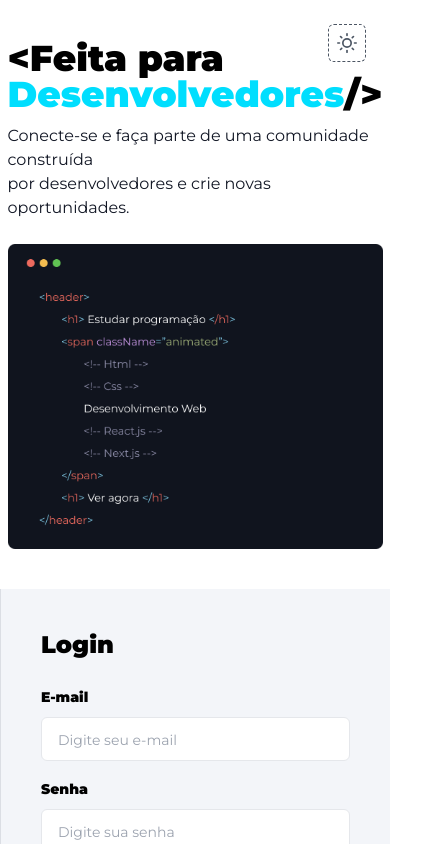
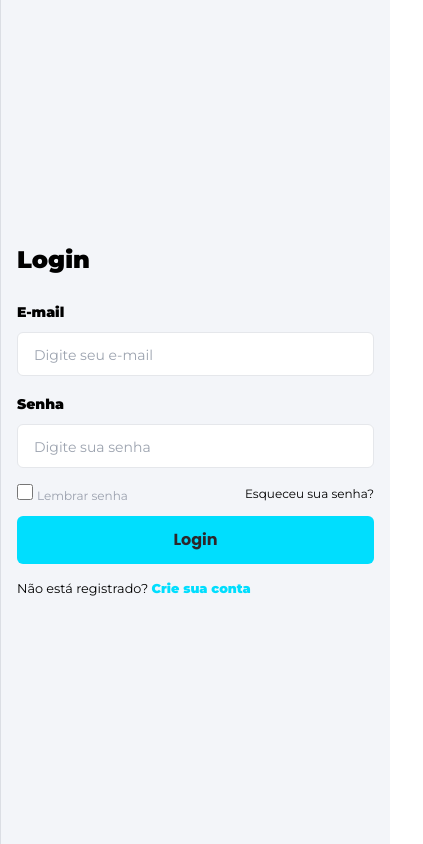
Before and after one commit to david-mendes-s/form-dark-light, a React (Vite) app: page / in a window 390 px wide. Shown: the top 844 px of the page, 423 px wide, since content can reach past the window. Built offline with nearby package versions, Linux system fonts and the light colour scheme.

Commit message:
Responsive

```diff
--- a/src/App.tsx
+++ b/src/App.tsx
@@ -15,26 +15,27 @@ function App() {
   return (
     <div className={darkTheme}>
 
-      <main className='flex items-stretch max-md:flex-col dark:text-white'>
+      <main className='w-full flex max-md:flex-col dark:text-white h-screen'>
 
-        <div className='flex justify-center items-center flex-1 h-screen dark:bg-[#0A0D14]
-          max-md:py-10
-        '>
-            <div className='flex flex-col justify-center px-10'>
+        <div className='flex justify-center items-center flex-[1] max-md:hidden
+            dark:bg-[#0A0D14] p-6'>
+
+            <div className='flex flex-col justify-center'>
                 <h1 className='text-4xl font-black leading-9 mb-3'>
                   &lt;Feita para <br/> <strong className='text-[#00DEFE]'>
                     Desenvolvedores</strong>/&gt;
                 </h1>
                 <p className='text-[#121725] dark:text-[#AFB5C3] mb-6'>Conecte-se e faça parte de uma comunidade
                     construída <br/> por desenvolvedores e crie novas oportunidades.</p>
-                <img src={Tela} alt="tela" width={521} height={424}/>
+                <img src={Tela} alt="tela" className=''/>
             </div>
+
         </div>
 
 
-        <div className='flex flex-1 flex-col justify-center items-center h-screen
-          bg-[#F3F5F9] dark:bg-[#10141E] max-md:py-10 border-l border-[#dbdee4] dark:border-[0]'>
-            <div className='flex flex-col px-10'>
+        <div className='flex flex-[1] flex-col justify-center items-center
+          bg-[#F3F5F9] dark:bg-[#10141E] border-l border-[#dbdee4] dark:border-[0] p-4'>
+            <div className='flex flex-col'>
               <h3 className='font-black mb-6 text-2xl'>Login</h3>
               <form className='max-w-sm'>
                   <label className='font-semibold text-sm'>E-mail</label>
@@ -73,7 +74,7 @@ function App() {
             </div>
         </div>
       </main>
-      <ButtonThemes darkTheme={darkTheme} handleDarkTheme={handleDarkTheme}/>
+     {/*  <ButtonThemes darkTheme={darkTheme} handleDarkTheme={handleDarkTheme}/> */}
     </div>
 
   )
```
Also changed, not shown: src/styles/global.css (+8 -4 lines).
